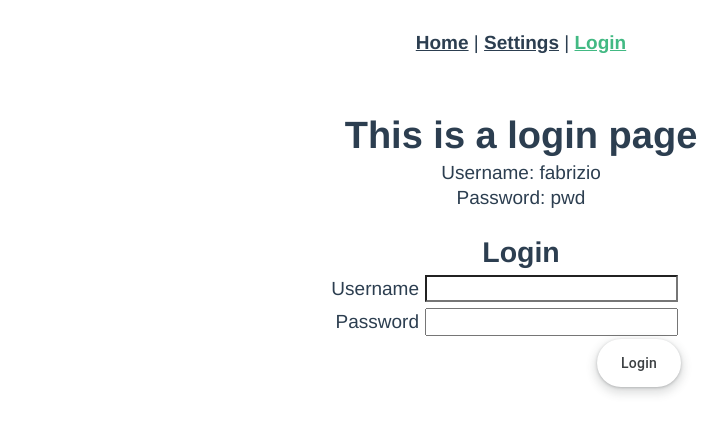
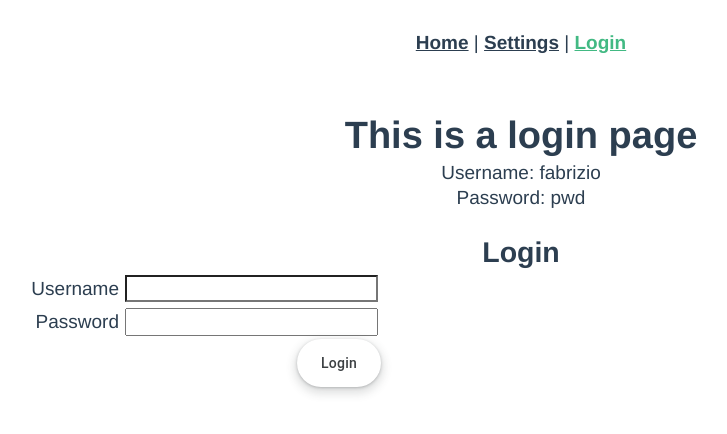
Before and after one commit to fabrizio2210/light-CICD, a Vue app in the folder src/vue/: page /login in a window 1280 px wide. Shown: the top 434 px of the page, without its empty margins (119-846 px from the left). Built offline with nearby package versions, Linux system fonts and the light colour scheme.

Commit message:
Removing max-width for body

```diff
--- a/src/vue/src/assets/style.css
+++ b/src/vue/src/assets/style.css
@@ -56,7 +56,6 @@ input[type="text"] {
 }
 body {
   width: 100%;
-  max-width: 68rem;
   margin: 0 auto;
   font: 1.6rem/1.25 "Helvetica Neue", Helvetica, Arial, sans-serif;
   background-color: #ffffff;
```
